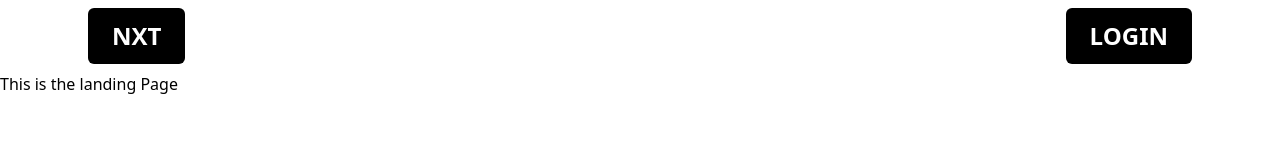
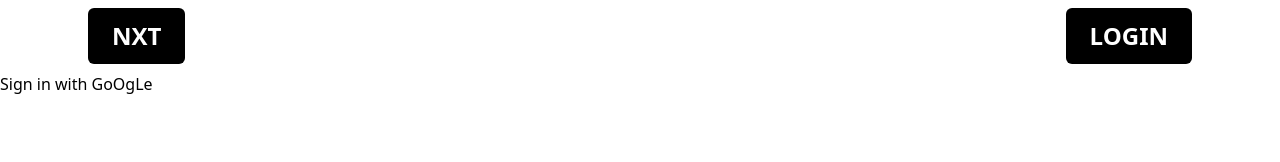
Before and after one commit to CondorW/medclone, a Next.js app: page /enter in a window 1280 px wide. Shown: the top 162 px of the page. Built offline with nearby package versions, Linux system fonts and the light colour scheme; no server answers.

Commit message:
Add Sign in Popup with Google through firebase sdk v9 modular

```diff
--- a/package.json
+++ b/package.json
@@ -13,7 +13,8 @@
     "next": "12.1.1",
     "react": "17.0.2",
     "react-dom": "17.0.2",
-    "react-firebase-hooks": "^5.0.3"
+    "react-firebase-hooks": "^5.0.3",
+    "react-hot-toast": "^2.2.0"
   },
   "devDependencies": {
     "autoprefixer": "^10.4.4",
--- a/pages/_app.js
+++ b/pages/_app.js
@@ -1,11 +1,13 @@
 import "../styles/globals.css";
 import Navbar from "../components/Navbar";
+import { Toaster } from "react-hot-toast";
 
 function MyApp({ Component, pageProps }) {
   return (
     <>
       <Navbar></Navbar>
       <Component {...pageProps} />
+      <Toaster></Toaster>
     </>
   );
 }
--- a/pages/enter.js
+++ b/pages/enter.js
@@ -1,7 +1,30 @@
-export default function Enter(){
-    return(
-        <div>
-            <h1>This is the landing Page</h1>
-        </div>
-    );
+import { signInWithPopup, GoogleAuthProvider } from "firebase/auth";
+import { auth } from "../lib/firebase";
+
+export default function Enter() {
+  const user = null;
+  const username = null;
+
+  if (user) {
+    if (!username) {
+      return <UsernameForm></UsernameForm>;
+    } else {
+      return <SignOutButton></SignOutButton>;
+    }
+  } else {
+    return <SignInButton></SignInButton>;
+  }
 }
+function SignInButton() {
+  // Need to wrap this in a try catch block for the case that authentication fails
+  const signInWithGoogle = async () => {
+      const provider = new GoogleAuthProvider();
+      signInWithPopup(auth,provider).then((result)=>{console.log(result)}).catch((error)=>{console.log(error)})
+  };
+  //End of ToDO
+  return <button onClick={signInWithGoogle}>Sign in with GoOgLe</button>;
+}
+function SignOutButton() {
+  return <button onClick={() => auth.signOut()}>SignOut</button>;
+}
+function UsernameForm() {}
--- a/pages/index.js
+++ b/pages/index.js
@@ -1,11 +1,10 @@
 import Loader from "../components/Loader"
+import toast from "react-hot-toast"
 
 export default function Home() {
   return (
     <div>
-    <h1 className="text-3xl font-bold underline">
-      Hello world!
-    </h1>
+    <button onClick={()=>{toast.success('Damn I did that without reading the docs ;)')}}>Wanna hear a secret</button>
     </div>
   )
 }
```
Also changed, not shown: 2 other files (tests, documents, lock files or other folders).
